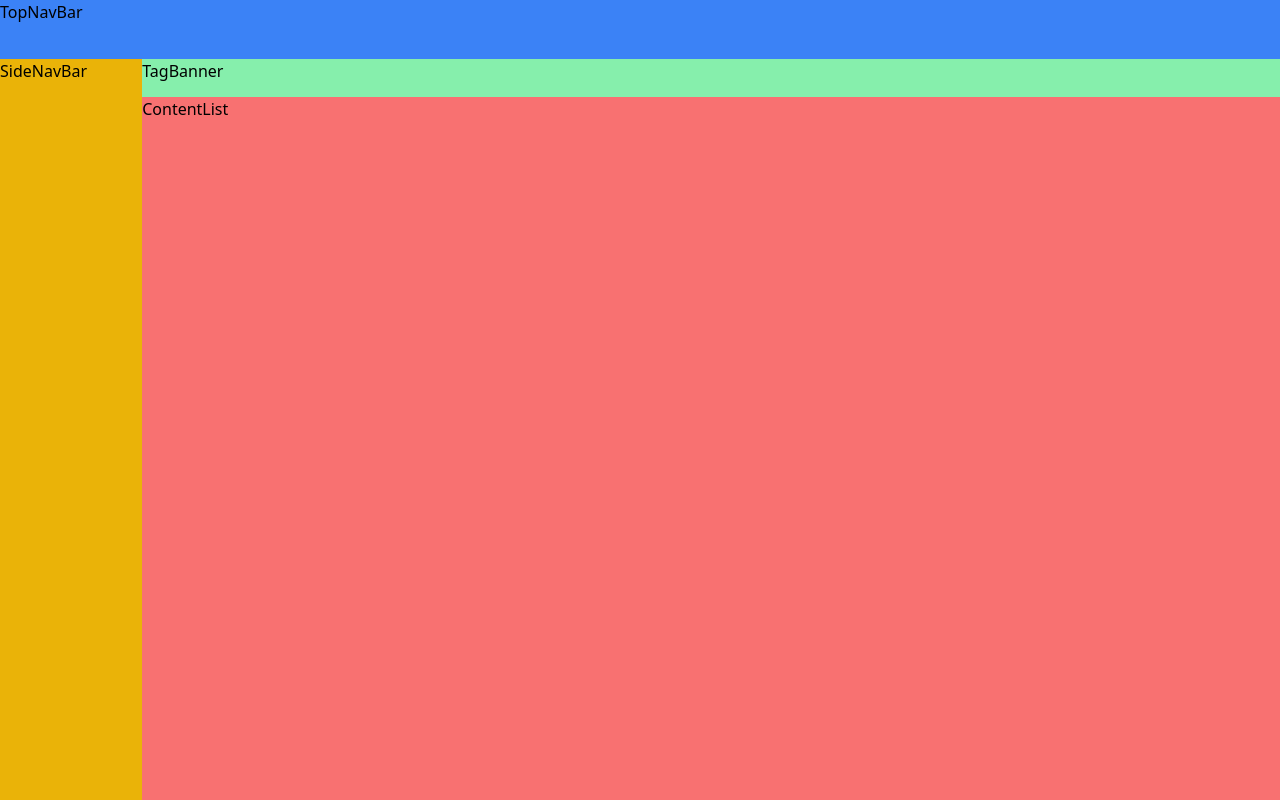
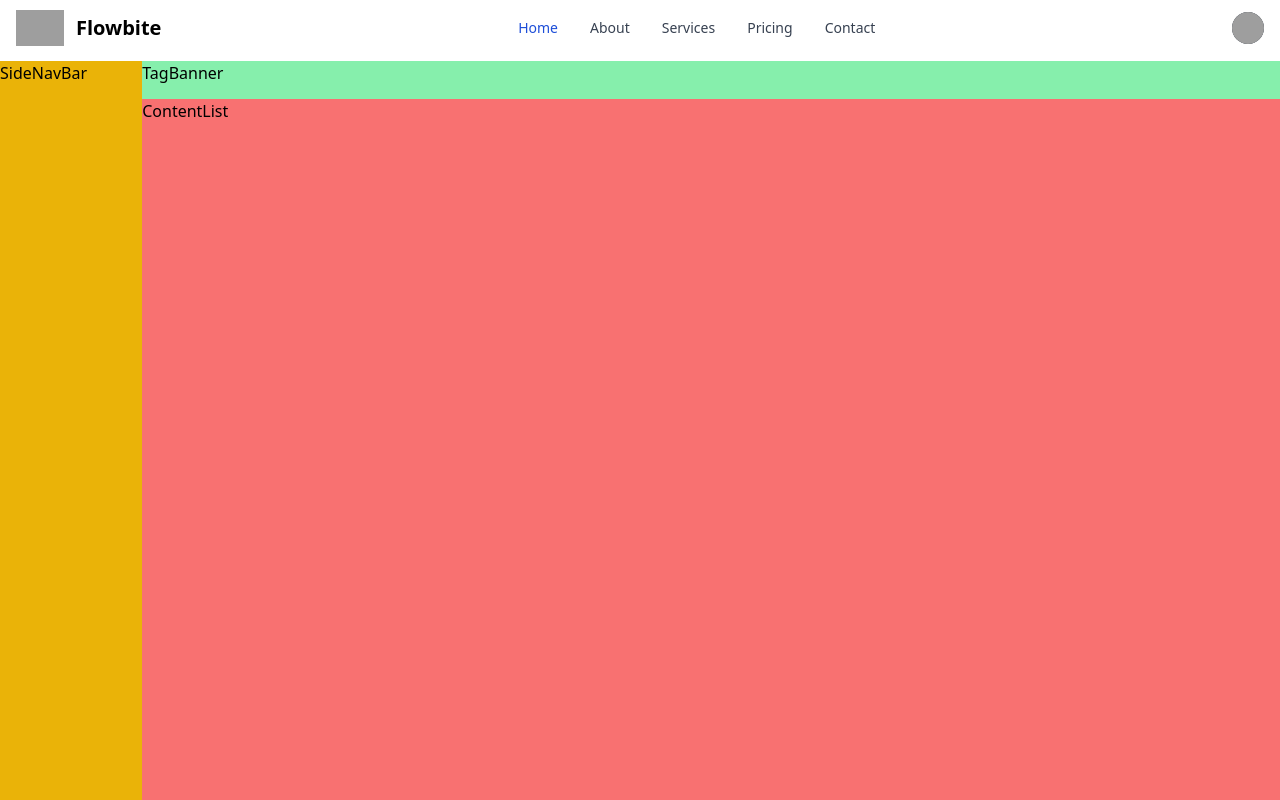
Before and after one commit to leon-to/youtube.nuxt3.tailwindcss, a Nuxt app: page / in a window 1280 px wide. Built offline with nearby package versions, Linux system fonts and the light colour scheme; grey boxes are pictures that could not be loaded.

Commit message:
add flowbite topnavbar

```diff
--- a/components/TopNavBar.vue
+++ b/components/TopNavBar.vue
@@ -1,3 +1,88 @@
 <template>
-  <div>TopNavBar</div>
+  <nav class="bg-white border-gray-200 px-2 sm:px-4 py-2.5 rounded dark:bg-gray-800">
+    <div class="container flex flex-wrap justify-between items-center mx-auto">
+      <a href="https://flowbite.com" class="flex items-center">
+        <img src="/docs/images/logo.svg" class="mr-3 h-6 sm:h-9" alt="Flowbite Logo">
+        <span class="self-center text-xl font-semibold whitespace-nowrap dark:text-white">Flowbite</span>
+      </a>
+      <div class="flex items-center md:order-2">
+        <button type="button"
+          class="flex mr-3 text-sm bg-gray-800 rounded-full md:mr-0 focus:ring-4 focus:ring-gray-300 dark:focus:ring-gray-600"
+          id="user-menu-button" aria-expanded="false" data-dropdown-toggle="dropdown">
+          <span class="sr-only">Open user menu</span>
+          <img class="w-8 h-8 rounded-full" src="https://flowbite.com/docs/images/people/profile-picture-3.jpg" alt="user photo">
+        </button>
+
+        <div
+          class="hidden z-50 my-4 text-base list-none bg-white rounded divide-y divide-gray-100 shadow dark:bg-gray-700 dark:divide-gray-600"
+          id="dropdown" data-popper-reference-hidden="" data-popper-escaped="" data-popper-placement="top"
+          style="position: absolute; inset: auto auto 0px 0px; margin: 0px; transform: translate3d(1014.67px, 1391.67px, 0px);">
+          <div class="py-3 px-4">
+            <span class="block text-sm text-gray-900 dark:text-white">Bonnie Green</span>
+            <span class="block text-sm font-medium text-gray-500 truncate dark:text-gray-400">name@flowbite.com</span>
+          </div>
+          <ul class="py-1" aria-labelledby="dropdown">
+            <li>
+              <a href="#"
+                class="block py-2 px-4 text-sm text-gray-700 hover:bg-gray-100 dark:hover:bg-gray-600 dark:text-gray-200 dark:hover:text-white">Dashboard</a>
+            </li>
+            <li>
+              <a href="#"
+                class="block py-2 px-4 text-sm text-gray-700 hover:bg-gray-100 dark:hover:bg-gray-600 dark:text-gray-200 dark:hover:text-white">Settings</a>
+            </li>
+            <li>
+              <a href="#"
+                class="block py-2 px-4 text-sm text-gray-700 hover:bg-gray-100 dark:hover:bg-gray-600 dark:text-gray-200 dark:hover:text-white">Earnings</a>
+            </li>
+            <li>
+              <a href="#"
+                class="block py-2 px-4 text-sm text-gray-700 hover:bg-gray-100 dark:hover:bg-gray-600 dark:text-gray-200 dark:hover:text-white">Sign
+                out</a>
+            </li>
+          </ul>
+        </div>
+        <button data-collapse-toggle="mobile-menu-2" type="button"
+          class="inline-flex items-center p-2 ml-1 text-sm text-gray-500 rounded-lg md:hidden hover:bg-gray-100 focus:outline-none focus:ring-2 focus:ring-gray-200 dark:text-gray-400 dark:hover:bg-gray-700 dark:focus:ring-gray-600"
+          aria-controls="mobile-menu-2" aria-expanded="false">
+          <span class="sr-only">Open main menu</span>
+          <svg class="w-6 h-6" fill="currentColor" viewBox="0 0 20 20" xmlns="http://www.w3.org/2000/svg">
+            <path fill-rule="evenodd"
+              d="M3 5a1 1 0 011-1h12a1 1 0 110 2H4a1 1 0 01-1-1zM3 10a1 1 0 011-1h12a1 1 0 110 2H4a1 1 0 01-1-1zM3 15a1 1 0 011-1h12a1 1 0 110 2H4a1 1 0 01-1-1z"
+              clip-rule="evenodd"></path>
+          </svg>
+          <svg class="hidden w-6 h-6" fill="currentColor" viewBox="0 0 20 20" xmlns="http://www.w3.org/2000/svg">
+            <path fill-rule="evenodd"
+              d="M4.293 4.293a1 1 0 011.414 0L10 8.586l4.293-4.293a1 1 0 111.414 1.414L11.414 10l4.293 4.293a1 1 0 01-1.414 1.414L10 11.414l-4.293 4.293a1 1 0 01-1.414-1.414L8.586 10 4.293 5.707a1 1 0 010-1.414z"
+              clip-rule="evenodd"></path>
+          </svg>
+        </button>
+      </div>
+      <div class="hidden justify-between items-center w-full md:flex md:w-auto md:order-1" id="mobile-menu-2">
+        <ul class="flex flex-col mt-4 md:flex-row md:space-x-8 md:mt-0 md:text-sm md:font-medium">
+          <li>
+            <a href="#"
+              class="block py-2 pr-4 pl-3 text-white bg-blue-700 rounded md:bg-transparent md:text-blue-700 md:p-0 dark:text-white"
+              aria-current="page">Home</a>
+          </li>
+          <li>
+            <a href="#"
+              class="block py-2 pr-4 pl-3 text-gray-700 border-b border-gray-100 hover:bg-gray-50 md:hover:bg-transparent md:border-0 md:hover:text-blue-700 md:p-0 dark:text-gray-400 md:dark:hover:text-white dark:hover:bg-gray-700 dark:hover:text-white md:dark:hover:bg-transparent dark:border-gray-700">About</a>
+          </li>
+          <li>
+            <a href="#"
+              class="block py-2 pr-4 pl-3 text-gray-700 border-b border-gray-100 hover:bg-gray-50 md:hover:bg-transparent md:border-0 md:hover:text-blue-700 md:p-0 dark:text-gray-400 md:dark:hover:text-white dark:hover:bg-gray-700 dark:hover:text-white md:dark:hover:bg-transparent dark:border-gray-700">Services</a>
+          </li>
+          <li>
+            <a href="#"
+              class="block py-2 pr-4 pl-3 text-gray-700 border-b border-gray-100 hover:bg-gray-50 md:hover:bg-transparent md:border-0 md:hover:text-blue-700 md:p-0 dark:text-gray-400 md:dark:hover:text-white dark:hover:bg-gray-700 dark:hover:text-white md:dark:hover:bg-transparent dark:border-gray-700">Pricing</a>
+          </li>
+          <li>
+            <a href="#"
+              class="block py-2 pr-4 pl-3 text-gray-700 border-b border-gray-100 hover:bg-gray-50 md:hover:bg-transparent md:border-0 md:hover:text-blue-700 md:p-0 dark:text-gray-400 md:dark:hover:text-white dark:hover:bg-gray-700 dark:hover:text-white md:dark:hover:bg-transparent dark:border-gray-700">Contact</a>
+          </li>
+        </ul>
+      </div>
+    </div>
+  </nav>
+
 </template>
```
